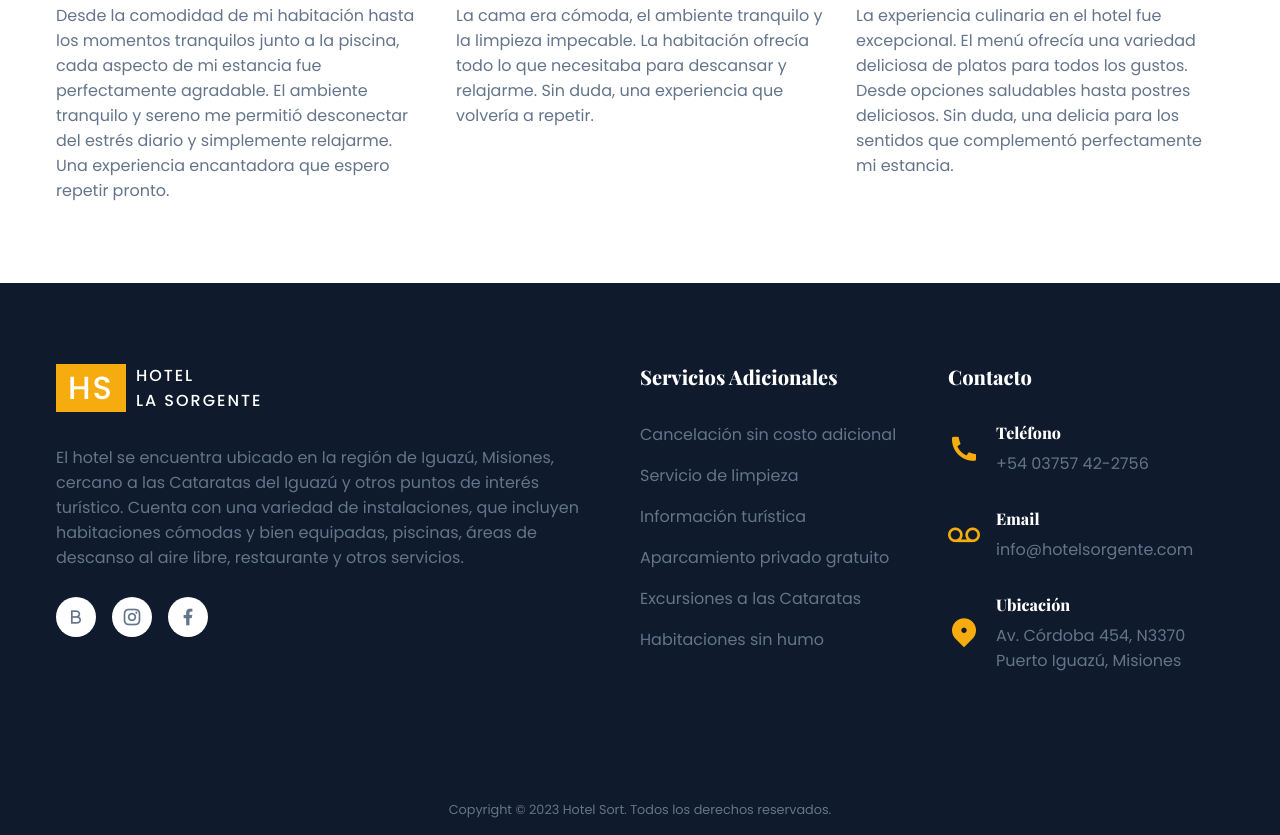
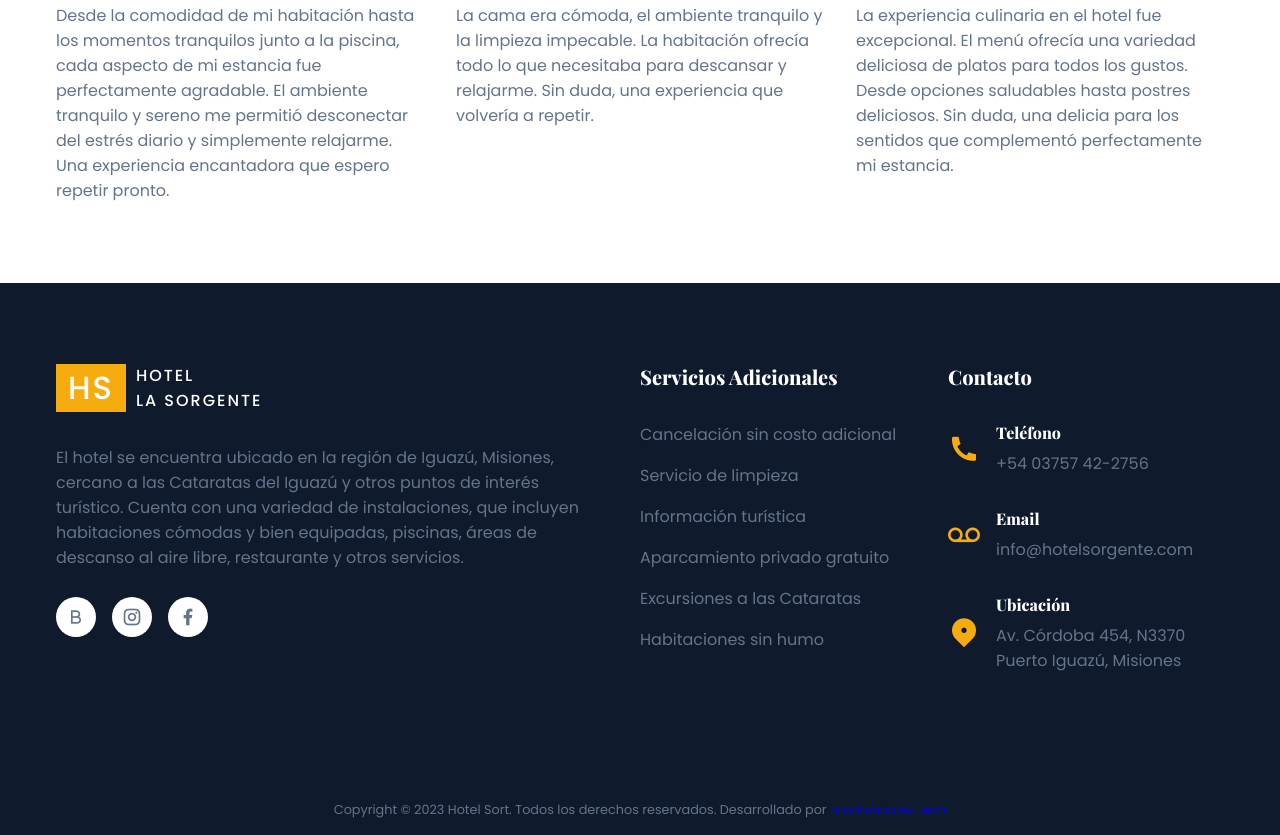
Before and after one commit to marina-nh/HotelSort, a plain HTML site: page index.html in a window 1280 px wide. Shown: the part 5596-6431 px from the top of the page. Drawn offline with nearby package versions, Linux system fonts and the light colour scheme.

Commit message:
Completed

```diff
--- a/index.html
+++ b/index.html
@@ -400,7 +400,7 @@
       </div>
     </div>
     <div class="footer__bar">
-      Copyright © 2023 Hotel Sort. Todos los derechos reservados.
+      Copyright © 2023 Hotel Sort. Todos los derechos reservados. Desarrollado por <a href="marinanunez.tech" name="marinanunez">marinanunez.tech</a>
     </div>
   </footer>
 
```
